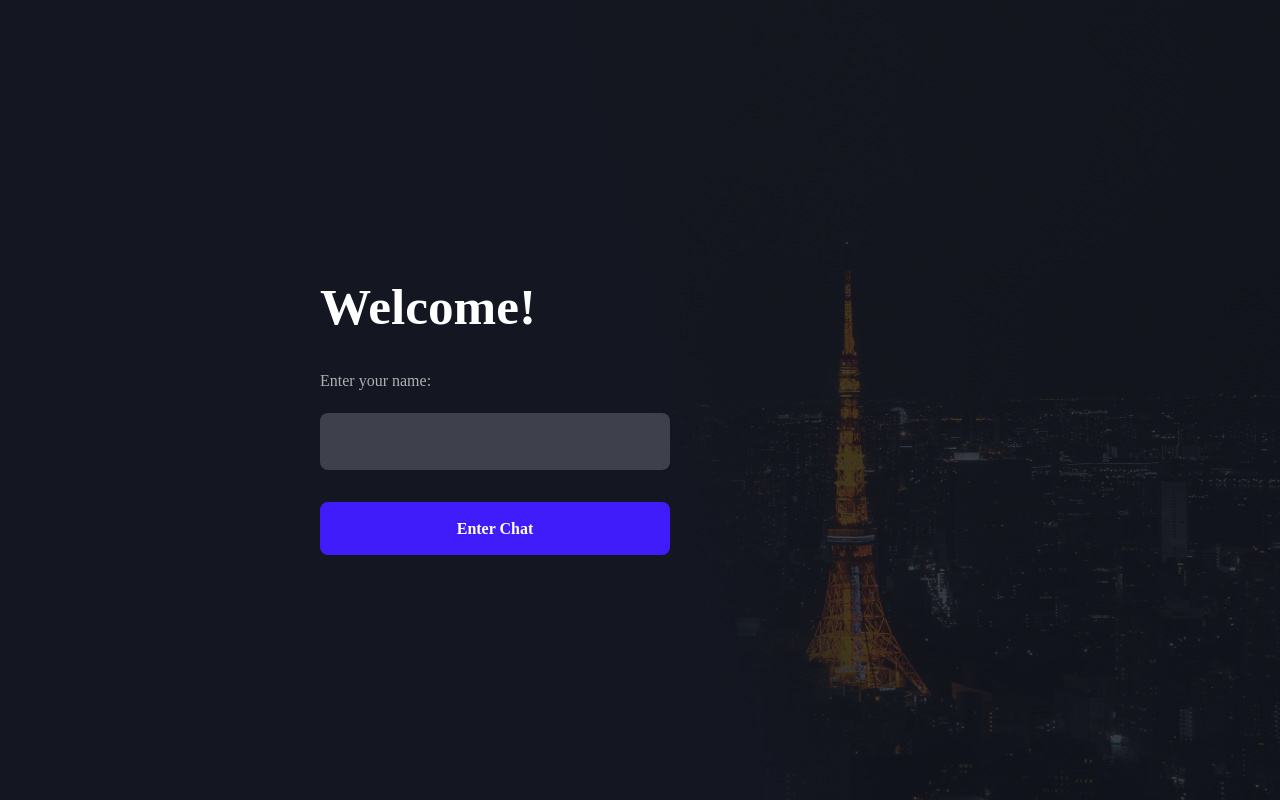
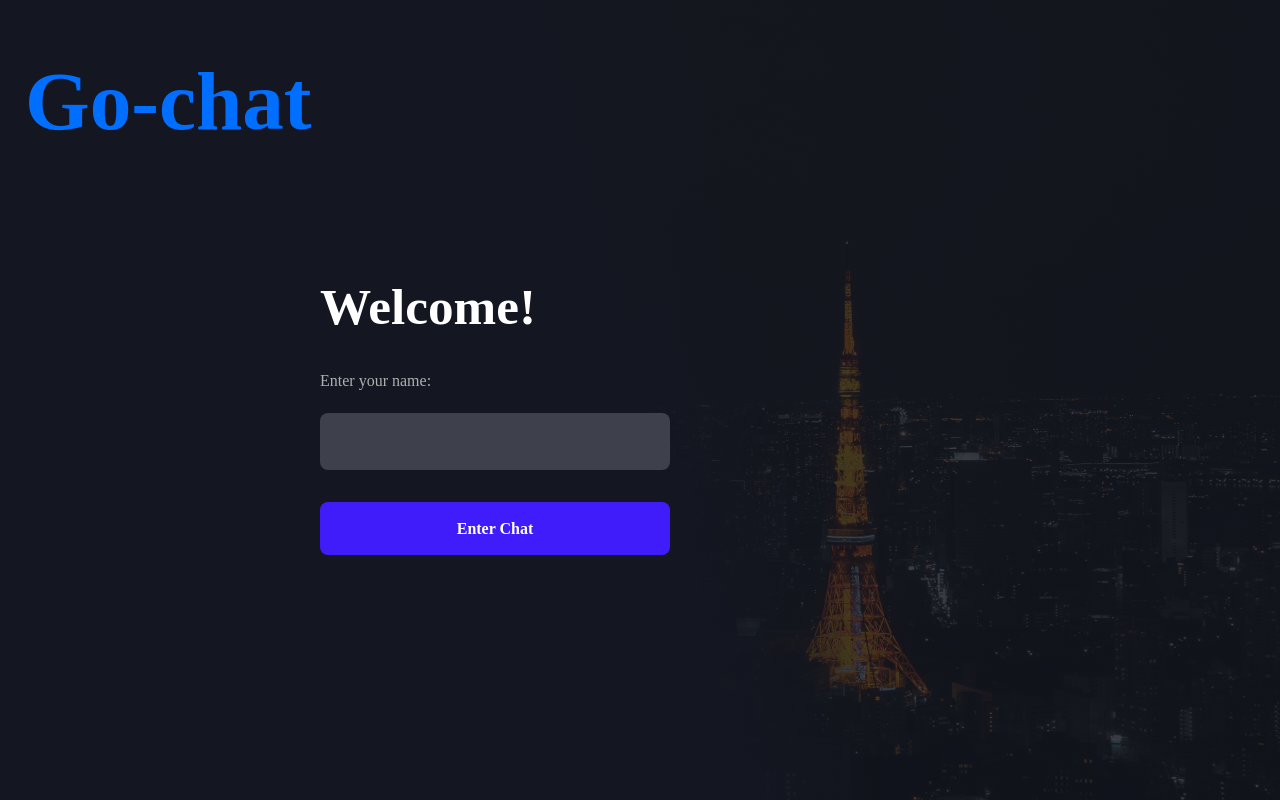
Before and after one commit to mylordkaz/go-chat, a React (Vite) app in the folder frontend/: page / in a window 1280 px wide. Built offline with nearby package versions, Linux system fonts and the light colour scheme; no server answers.

Commit message:
style: add Title

```diff
--- a/frontend/src/index.css
+++ b/frontend/src/index.css
@@ -12,6 +12,17 @@
   -webkit-font-smoothing: antialiased;
   -moz-osx-font-smoothing: grayscale;
 }
+
+header{
+  position: absolute;
+  top: 0;
+  left: 25px;
+  color: #006eff;
+  font-family: "Kalam";
+  font-size: 26px;
+
+}
+
 
 a {
   font-weight: 500;
--- a/frontend/src/pages/Chatroom.tsx
+++ b/frontend/src/pages/Chatroom.tsx
@@ -58,6 +58,7 @@ export default function Chatroom() {
     return (
       <>
         <div className="chat">
+          <header><h1>Go-chat</h1></header>
           <div className="chat-container">
             {messages.map((message, index) => (
               <div key={index} className={message.sender === user ? 'sent' : 'received'} >
--- a/frontend/src/pages/Home.tsx
+++ b/frontend/src/pages/Home.tsx
@@ -11,6 +11,7 @@ export default function Home() {
 
     return (
       <div className="home">
+        <header><h1>Go-chat</h1></header>
         <div className="card">
           <h1>Welcome!</h1>
           <div className="start">
```
